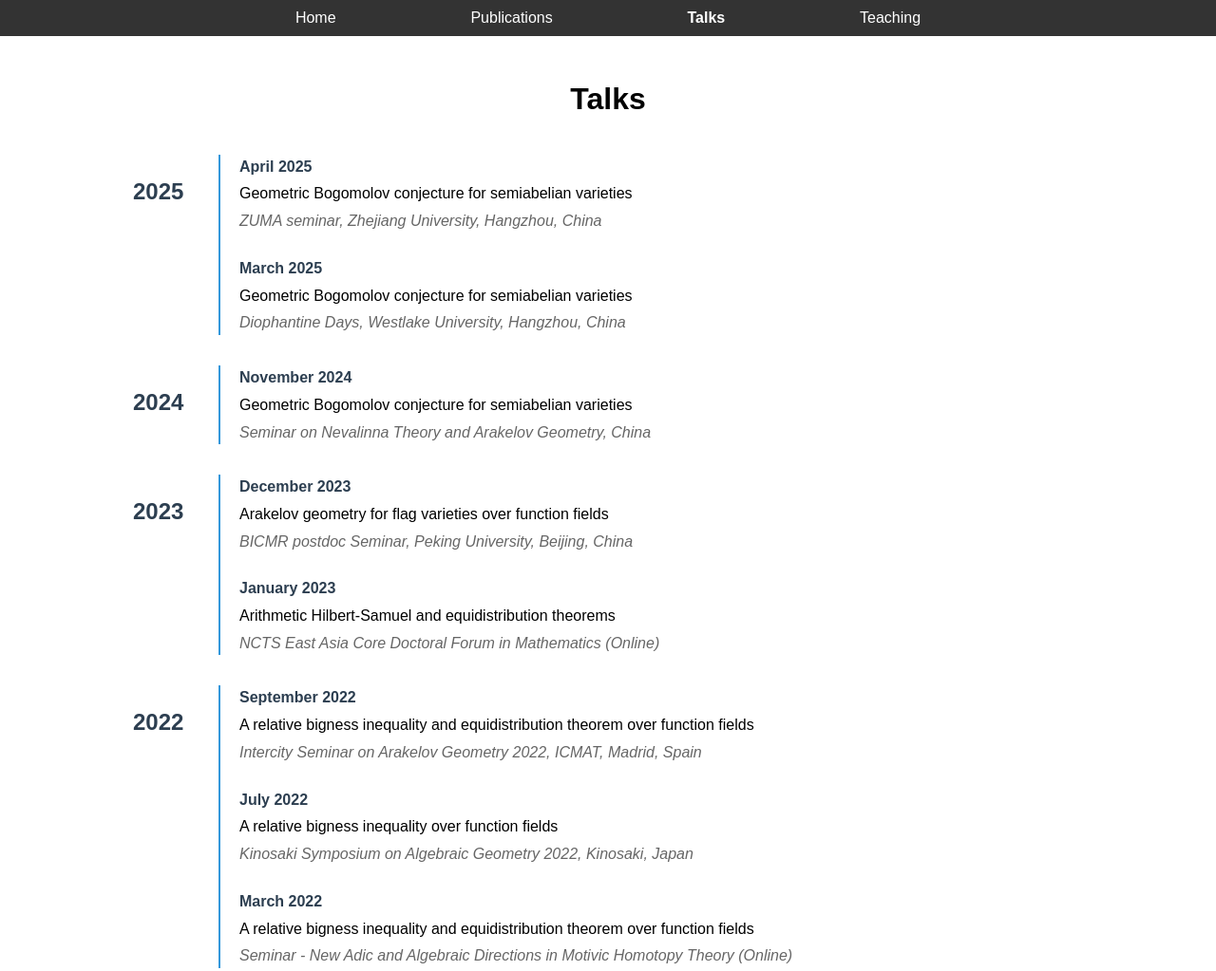
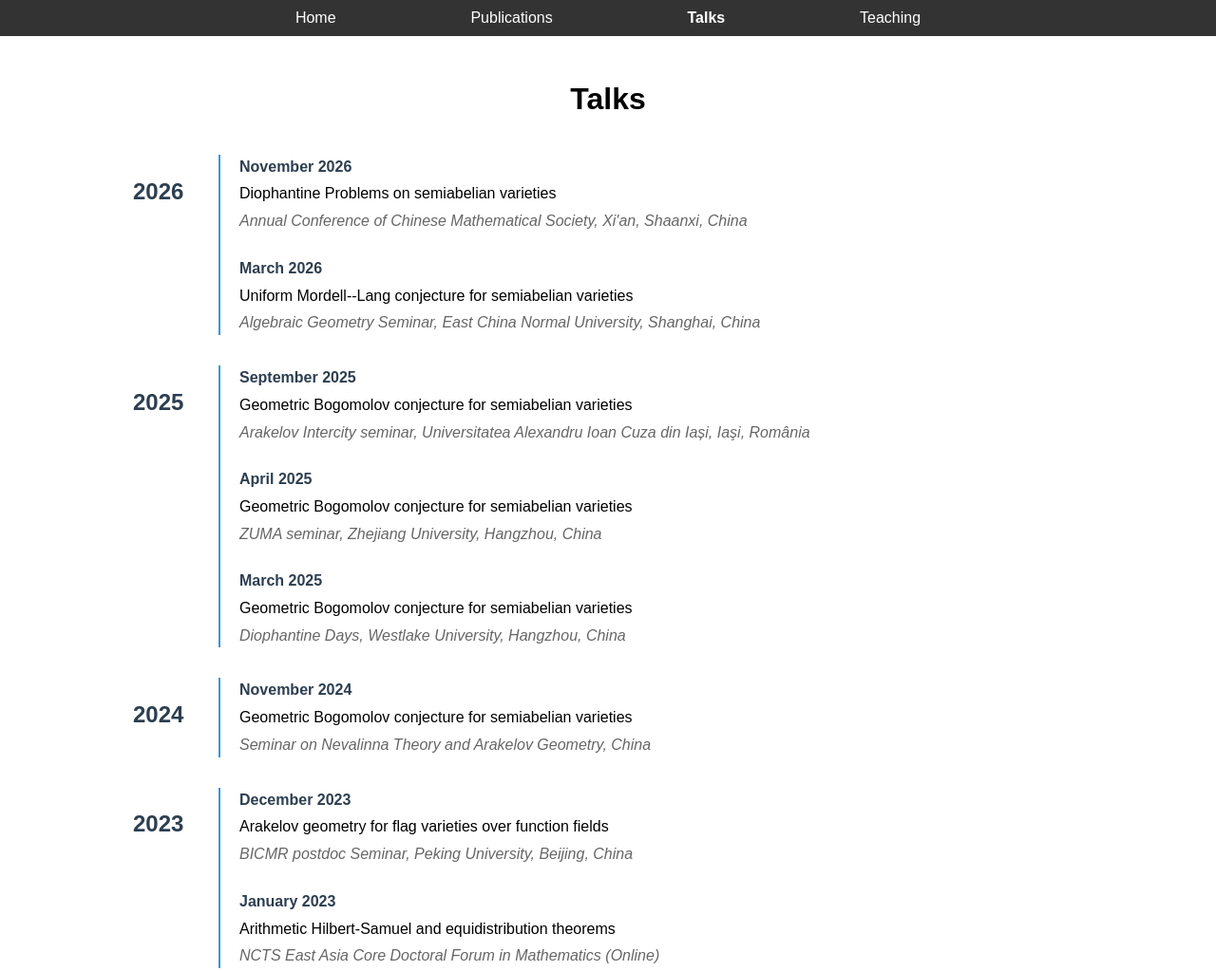
Before and after one commit to WenbinLuomath/wenbinluomath.github.io, a plain HTML site: page talks.html in a window 1280 px wide. Shown: the top 1023 px of the page at 95% size. Drawn offline with Linux system fonts and the light colour scheme.

Commit message:
Update talks.html

```diff
--- a/talks.html
+++ b/talks.html
@@ -76,10 +76,29 @@
 
     <main class="talks-container">
         <h1>Talks</h1>
-
+        <div class="talk-section">
+            <h2 class="year-header">2026</h2>
+            <div class="talks-list">
+                <div class="talk">
+                    <div class="talk-date">November 2026</div>
+                    <div class="talk-title">Diophantine Problems on semiabelian varieties</div>
+                    <div class="talk-venue">Annual Conference of Chinese Mathematical Society, Xi'an, Shaanxi, China</div>
+                </div>
+                <div class="talk">
+                    <div class="talk-date">March 2026</div>
+                    <div class="talk-title">Uniform Mordell--Lang conjecture for semiabelian varieties</div>
+                    <div class="talk-venue">Algebraic Geometry Seminar, East China Normal University, Shanghai, China</div>
+                </div>
+            </div>
+        </div>
         <div class="talk-section">
             <h2 class="year-header">2025</h2>
             <div class="talks-list">
+                <div class="talk">
+                    <div class="talk-date">September 2025</div>
+                    <div class="talk-title">Geometric Bogomolov conjecture for semiabelian varieties</div>
+                    <div class="talk-venue">Arakelov Intercity seminar, Universitatea Alexandru Ioan Cuza din Iași, Iaşi, România</div>
+                </div>
                 <div class="talk">
                     <div class="talk-date">April 2025</div>
                     <div class="talk-title">Geometric Bogomolov conjecture for semiabelian varieties</div>
```
